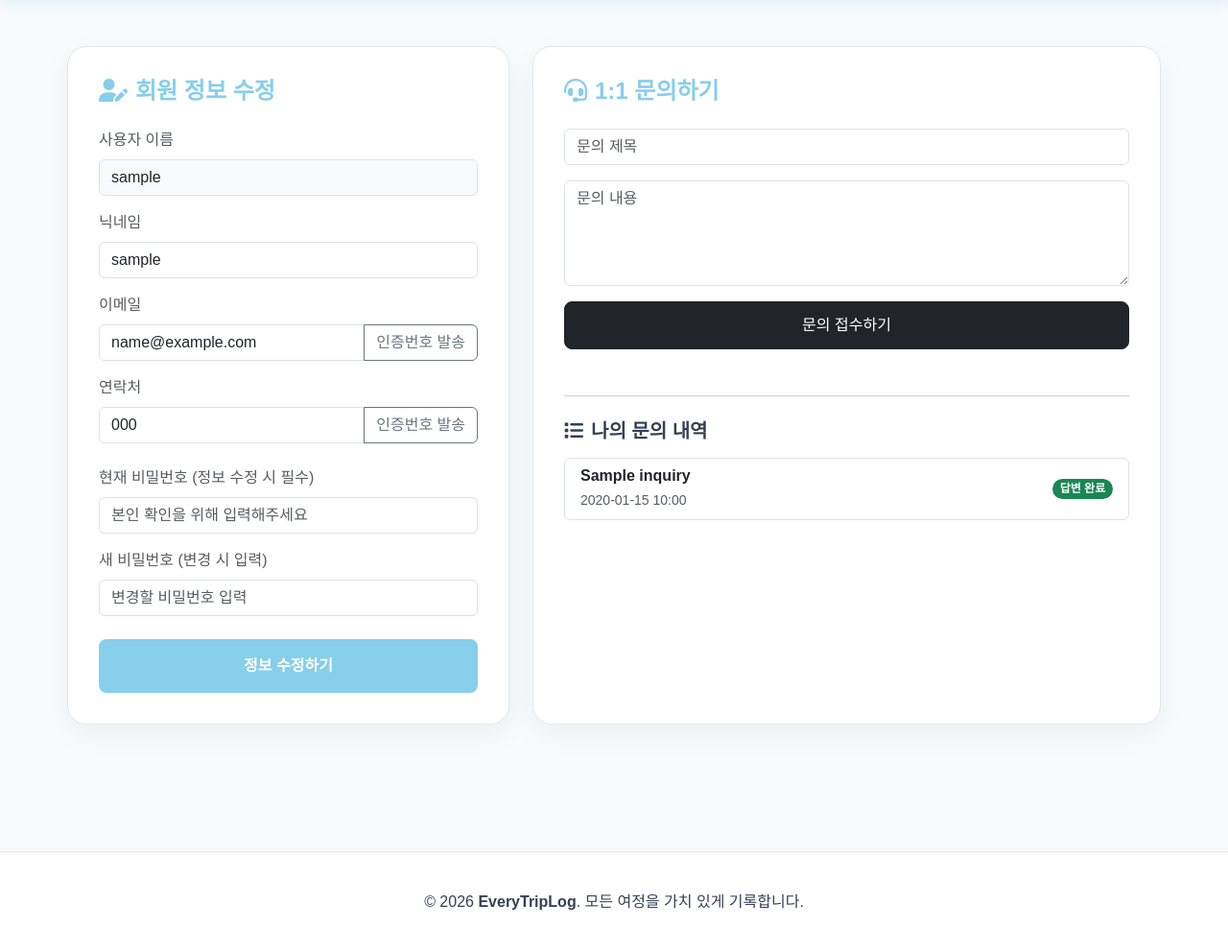
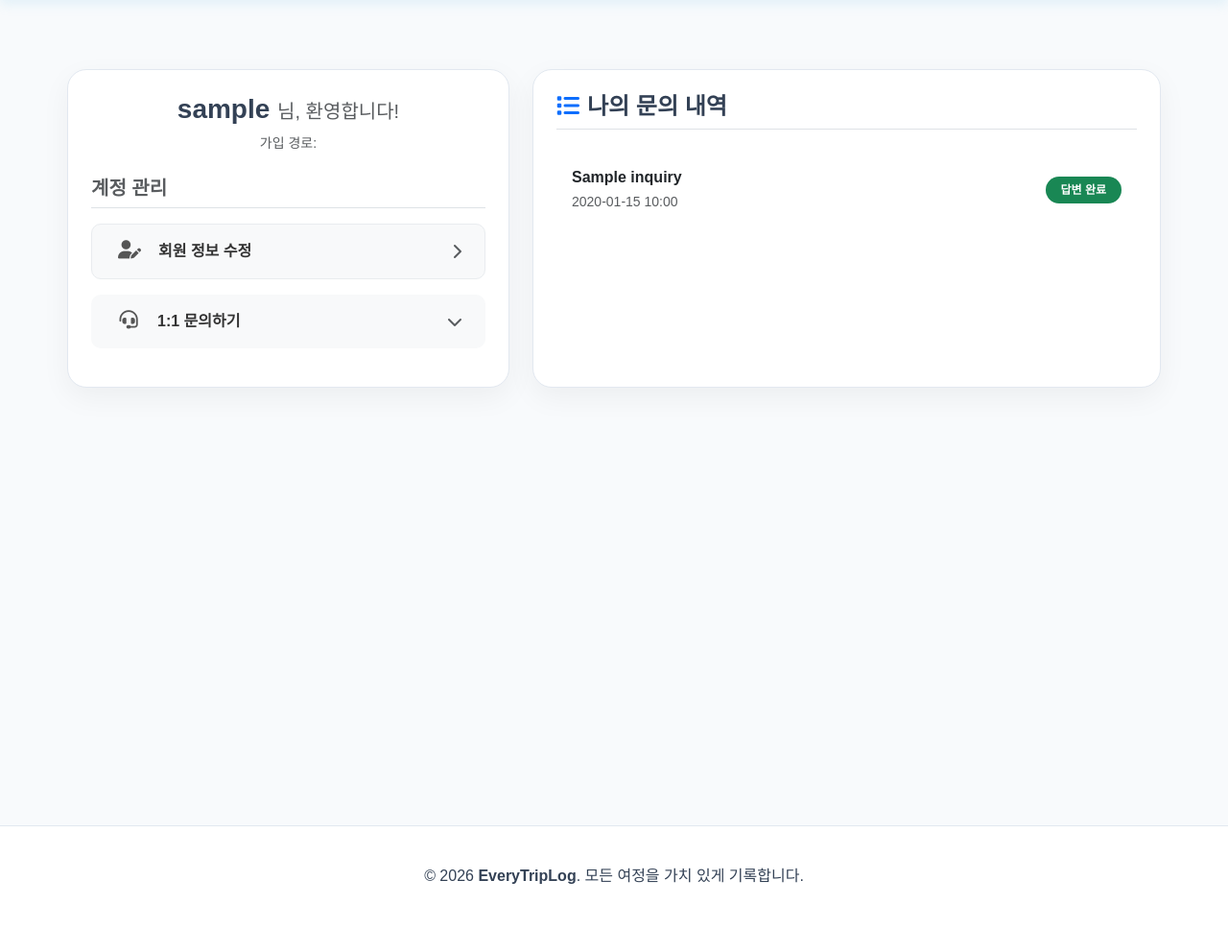
Before and after one commit to mynarne/GNSS, a Flask app: page /mypage/ in a window 1280 px wide. Shown: the part 78-1070 px from the top of the page at 96% size. After the commit the page ends 999 px from the top, so only its background shows below. Run offline with Flask 3, Linux system fonts and the light colour scheme; the visitor is signed in with stand-in values (Sample User, id 1); tables that the repository leaves empty hold one stand-in row (values such as "Sample post"); some web fonts are replaced.

Commit message:
마이페이지 디자인 수정, 계정찾기, 정보 수정하기 추가

```diff
--- a/gnss_app/static/css/mypage.css
+++ b/gnss_app/static/css/mypage.css
@@ -31,3 +31,32 @@
     font-size: 16px;
     border-radius: 8px;
 }
+
+.mypage-menu-btn {
+    display: flex;
+    align-items: center;
+    justify-content: space-between;
+    padding: 1rem 1.5rem;
+    margin-bottom: 1rem;
+    border-radius: 10px;
+    background-color: #f8f9fa;
+    border: 1px solid #e9ecef;
+    color: #333;
+    text-decoration: none;
+    transition: all 0.2s ease-in-out;
+    font-weight: 600;
+}
+
+.mypage-menu-btn:hover {
+    background-color: #e2e6ea;
+    transform: translateY(-2px);
+    color: #000;
+}
+
+.mypage-menu-icon {
+    font-size: 1.2rem;
+    width: 30px;
+    text-align: center;
+    margin-right: 15px;
+    color: #555;
+}
--- a/gnss_app/templates/auth/login.html
+++ b/gnss_app/templates/auth/login.html
@@ -22,6 +22,10 @@
                 <button type="submit" class="auth-submit-btn">이메일로 로그인</button>
             </form>
 
+            <div class="text-center mt-3 mb-2">
+                <a href="{{ url_for('auth.find_account') }}" class="text-decoration-none text-muted small"><i class="fa-solid fa-magnifying-glass me-1"></i>아이디 / 비밀번호 찾기</a>
+            </div>
+
             <div class="divider">또는 SNS 계정으로 로그인</div>
 
             <div class="social-login-area mt-0 mb-0">
--- a/gnss_app/templates/auth/mypage.html
+++ b/gnss_app/templates/auth/mypage.html
@@ -7,94 +7,89 @@
 {% endblock %}
 
 {% block content %}
-    <div class="row">
+    <div class="row mt-4">
         <div class="col-md-5 mb-4">
-            <div class="etl-card h-100">
-                <h4 class="mypage-title">
-                    <i class="fa-solid fa-user-pen mypage-icon"></i>회원 정보 수정
-                </h4>
-                <form action="{{ url_for('mypage.edit_profile') }}" method="POST">
-                    <div class="mb-3">
-                        <label class="form-label text-muted">사용자 이름</label>
-                        <input type="text" name="username" class="form-control bg-light" value="{{ g.user.username }}" readonly>
+            <div class="etl-card h-100 p-4">
+                <div class="text-center mb-4">
+                    <h3 class="fw-bold">{{ g.user.nickname }} <span class="fs-5 fw-normal text-muted">님, 환영합니다!</span></h3>
+                    <p class="text-muted small">
+                        가입 경로:
+                        {% if g.user.provider == 'local' %}이메일
+                        {% elif g.user.provider == 'kakao' %}카카오
+                        {% elif g.user.provider == 'naver' %}네이버
+                        {% endif %}
+                    </p>
+                </div>
+
+                <h5 class="fw-bold mb-3 mt-4 text-muted border-bottom pb-2">계정 관리</h5>
+
+                <a href="{{ url_for('mypage.confirm_user') }}" class="mypage-menu-btn">
+                    <div>
+                        <i class="fa-solid fa-user-pen mypage-menu-icon"></i>회원 정보 수정
                     </div>
+                    <i class="fa-solid fa-chevron-right text-muted"></i>
+                </a>
 
-                    <div class="mb-3">
-                        <label class="form-label text-muted">닉네임</label>
-                        <input type="text" name="nickname" class="form-control" value="{{ g.user.nickname }}" required>
+                {% if g.user.provider == 'local' %}
+                <a href="{{ url_for('mypage.change_password') }}" class="mypage-menu-btn">
+                    <div>
+                        <i class="fa-solid fa-key mypage-menu-icon"></i>비밀번호 변경
                     </div>
+                    <i class="fa-solid fa-chevron-right text-muted"></i>
+                </a>
+                {% endif %}
 
-                    <div class="mb-3">
-                        <label class="form-label text-muted">이메일</label>
-                        <div class="input-group">
-                            <input type="email" name="email" class="form-control" value="{{ g.user.email }}" required>
-                            <button class="btn btn-outline-secondary" type="button">인증번호 발송</button>
-                        </div>
+                <button class="mypage-menu-btn w-100 border-0 text-start" type="button" data-bs-toggle="collapse" data-bs-target="#inquiryFormCollapse" aria-expanded="false" aria-controls="inquiryFormCollapse">
+                    <div>
+                        <i class="fa-solid fa-headset mypage-menu-icon"></i>1:1 문의하기
                     </div>
+                    <i class="fa-solid fa-chevron-down text-muted"></i>
+                </button>
 
-                    <div class="mb-4">
-                        <label class="form-label text-muted">연락처</label>
-                        <div class="input-group">
-                            <input type="text" name="phone_number" class="form-control" value="{{ g.user.phone_number or '' }}"
-                                placeholder="010-0000-0000" oninput="autoHyphen(this)" maxlength="13">
-                            <button class="btn btn-outline-secondary" type="button">인증번호 발송</button>
-                        </div>
+                <div class="collapse mt-2" id="inquiryFormCollapse">
+                    <div class="card card-body bg-light border-0">
+                        <form action="{{ url_for('mypage.create_inquiry') }}" method="POST">
+                            <div class="mb-3">
+                                <input type="text" name="title" class="form-control" placeholder="문의 제목" required>
+                            </div>
+                            <div class="mb-3">
+                                <textarea name="content" class="form-control" rows="4" placeholder="문의 내용" required></textarea>
+                            </div>
+                            <button type="submit" class="btn btn-dark w-100 inquiry-submit-btn">문의 접수하기</button>
+                        </form>
                     </div>
+                </div>
 
-                    <div class="mb-3">
-                        <label class="form-label text-muted">현재 비밀번호 (정보 수정 시 필수)</label>
-                        <input type="password" name="current_password" class="form-control" placeholder="본인 확인을 위해 입력해주세요" required>
-                    </div>
-
-                    <div class="mb-4">
-                        <label class="form-label text-muted">새 비밀번호 (변경 시 입력)</label>
-                        <input type="password" name="password" class="form-control" placeholder="변경할 비밀번호 입력">
-                    </div>
-
-                    <button type="submit" class="btn btn-primary w-100 btn-bouncy mypage-submit-btn">
-                        정보 수정하기
-                    </button>
-                </form>
             </div>
         </div>
 
         <div class="col-md-7 mb-4">
-            <div class="etl-card h-100">
-                <h4 class="mypage-title">
-                    <i class="fa-solid fa-headset mypage-icon"></i>1:1 문의하기
+            <div class="etl-card h-100 p-4">
+                <h4 class="fw-bold mb-4 border-bottom pb-2">
+                    <i class="fa-solid fa-list mypage-icon text-primary me-2"></i>나의 문의 내역
                 </h4>
-                <form action="{{ url_for('mypage.create_inquiry') }}" method="POST" class="mb-5">
-                    <div class="mb-3">
-                        <input type="text" name="title" class="form-control" placeholder="문의 제목" required>
-                    </div>
-                    <div class="mb-3">
-                        <textarea name="content" class="form-control" rows="4" placeholder="문의 내용"
-                            required></textarea>
-                    </div>
-                    <button type="submit" class="btn btn-dark w-100 inquiry-submit-btn">문의 접수하기</button>
-                </form>
 
-                <hr class="mb-4">
-
-                <h5 class="fw-bold mb-3"><i class="fa-solid fa-list mypage-icon"></i>나의 문의 내역</h5>
                 {% if inquiries %}
-                    <div class="list-group">
+                    <div class="list-group list-group-flush">
                         {% for inquiry in inquiries %}
-                            <div class="list-group-item list-group-item-action d-flex justify-content-between align-items-center">
+                            <a href="{{ url_for('mypage.inquiry_detail', inquiry_id=inquiry.id) }}" class="list-group-item list-group-item-action d-flex justify-content-between align-items-center py-3">
                                 <div>
-                                    <h6 class="mb-1 fw-bold">{{ inquiry.title }}</h6>
+                                    <h6 class="mb-1 fw-bold text-dark">{{ inquiry.title }}</h6>
                                     <small class="text-muted">{{ inquiry.created_at.strftime('%Y-%m-%d %H:%M') }}</small>
                                 </div>
-                            {% if inquiry.is_answered %}
-                                <span class="badge bg-success rounded-pill">답변 완료</span>
-                            {% else %}
-                                <span class="badge bg-secondary rounded-pill">답변 대기</span>
-                            {% endif %}
-                            </div>
+                                {% if inquiry.is_answered %}
+                                    <span class="badge bg-success rounded-pill px-3 py-2">답변 완료</span>
+                                {% else %}
+                                    <span class="badge bg-secondary rounded-pill px-3 py-2">답변 대기</span>
+                                {% endif %}
+                            </a>
                         {% endfor %}
                     </div>
                 {% else %}
-                    <p class="text-muted text-center py-4">등록된 문의 내역이 없습니다.</p>
+                    <div class="text-center py-5">
+                        <i class="fa-regular fa-comment-dots fa-3x text-muted mb-3"></i>
+                        <p class="text-muted">등록된 문의 내역이 없습니다.</p>
+                    </div>
                 {% endif %}
             </div>
         </div>
--- a/gnss_app/views/auth_view.py
+++ b/gnss_app/views/auth_view.py
@@ -24,6 +24,13 @@ def get_kst_now():
     kst = timezone(timedelta(hours=9))
     return datetime.now(kst)
 
+# 시간 객체 포맷팅
+def format_kst_time(dt_obj):
+    if not dt_obj:
+        return ''
+
+    return dt_obj.strftime('%Y.%m.%D %H:%M')
+
 # 앱에 요청이 들어올 때마다 가장 먼저 실행
 @bp.before_app_request
 def load_logged_in_user():
@@ -34,9 +41,6 @@ def load_logged_in_user():
     else:
         # 세션에 아이디가 있으면 DB에서 유저 정보를 찾아서 g.user에 넣어줌
         g.user = User.query.get(user_id)
-
-
-######### 검증 및 포맷팅 헬퍼 함수 #########
 
 
 # 차단할 도메인 리스트
@@ -108,13 +112,6 @@ def login_required(view):
 
         return view(*args, **kwargs)
     return wrapped_view
-
-
-#########################################
-
-
-
-######### [API] 비동기(AJAX) 검증 및 통신 라우터 #########
 
 
 # 이메일 중복 체크
@@ -274,13 +271,6 @@ def verify_code():
     return jsonify({"status": "success", "message": "본인 인증이 완료되었습니다!"})
 
 
-##############################################
-
-
-
-######### [WEB] 폼 전송(Submit) 라우터 #########
-
-
 # 회원가입 로직
 @bp.route("/signup", methods=["GET", "POST"])
 def signup():
@@ -367,7 +357,7 @@ def login():
                 return redirect(url_for("auth.login"))
 
             if user.is_suspended():
-                unlock_time = user.suspended_until.strftime('%Y-%m-%d %H:%M')
+                unlock_time = format_kst_time(user.suspended_until)
                 flash(f"정지된 계정입니다. {unlock_time} 이후에 이용 가능합니다.")
                 return redirect(url_for("auth.login"))
 
@@ -467,7 +457,7 @@ def callback_naver():
             return f"<script>alert('영구 정지된 계정입니다.'); window.location.href='{url_for('auth.login')}';</script>"
 
         if user.is_suspended():
-            unlock_time = user.suspended_until.strftime('%Y-%m-%d %H:%M')
+            unlock_time = format_kst_time(user.suspended_until)
             return f"<script>alert('정지된 계정입니다.\\n해제 일시: {unlock_time}'); window.location.href='{url_for('auth.login')}';</script>"
 
         # 정지 기간 종료 시 자동 해제
@@ -575,7 +565,7 @@ def callback_kakao():
             return f"<script>alert('영구 정지된 계정입니다.'); window.location.href='{url_for('auth.login')}';</script>"
 
         if user.is_suspended():
-            unlock_time = user.suspended_until.strftime('%Y-%m-%d %H:%M')
+            unlock_time = format_kst_time(user.suspended_until)
             return f"<script>alert('정지된 계정입니다.\\n해제 일시: {unlock_time}'); window.location.href='{url_for('auth.login')}';</script>"
 
         # 정지 기간 종료 시 자동 해제
@@ -653,3 +643,63 @@ def social_signup():
     session.pop("social_data", None)
     flash(f"{nickname}님, 회원가입이 완료되었습니다! 다시 로그인해주세요.")
     return redirect(url_for("auth.login"))
+
+
+# 계정 찾기 뷰 페이지 렌더링
+@bp.route("/find-account", methods=["GET"])
+def find_account():
+    # 아이디 찾기와 비밀번호 찾기 탭이 있는 HTML 렌더링
+    return render_template("auth/find_account.html")
+
+
+# 아이디(이메일) 찾기 로직
+@bp.route("/find-id", methods=["POST"])
+def find_id():
+    if request.method == "POST":
+        username = request.form.get("username", "").strip()
+        raw_phone = request.form.get("phone_number", "")
+        phone_number = format_phone_number(raw_phone)
+
+        user = User.query.filter_by(username=username, phone_number=phone_number).first()
+        if user:
+            # 이메일 마스킹 처리 logic
+            email_parts = user.email.split('@')
+            masked_id = email_parts[0][:3] + '*' * (len(email_parts[0]) - 3) if len(email_parts[0]) > 3 else email_parts[0][:1] + '*' * (len(email_parts[0]) - 1)
+            flash(f"회원님의 이메일은 [{masked_id}@{email_parts[1]}] 입니다.")
+        else:
+            flash("일치하는 정보가 없습니다.")
+
+    # GET일 때는 아이디 찾기 전용 화면 (또는 통합 페이지의 ID 탭)
+    return render_template("auth/find_id.html")
+
+
+# 비밀번호 재설정 (임시 비밀번호 발급)
+@bp.route("/reset-password", methods=["POST"])
+def reset_password():
+    if request.method == "POST":
+        username = request.form.get("username", "").strip()
+        email = request.form.get("email", "").strip()
+
+        user = User.query.filter_by(username=username, email=email).first()
+        if user:
+            if user.provider != 'local':
+                flash(f"해당 계정은 {user.provider.upper()} 로그인을 이용해주세요.")
+                return redirect(url_for("auth.reset_password"))
+
+            # 임시 비밀번호 생성 및 발송 로직
+            temp_pw = ''.join(random.choices(string.ascii_letters + string.digits + "!@#$%", k=10))
+            user.set_password(temp_pw)
+            db.session.commit()
+
+            try:
+                msg = Message("[EveryTripLog] 임시 비밀번호 발급", recipients=[user.email])
+                msg.body = f"임시 비밀번호: [{temp_pw}]\n로그인 후 즉시 변경해주세요."
+                mail.send(msg)
+                flash("이메일로 임시 비밀번호가 발송되었습니다.")
+                return redirect(url_for("auth.login"))
+            except Exception as e:
+                flash("메일 발송 중 오류가 발생했습니다.")
+        else:
+            flash("일치하는 정보가 없습니다.")
+
+    return render_template("auth/reset_password.html")
--- a/gnss_app/views/mypage_view.py
+++ b/gnss_app/views/mypage_view.py
@@ -1,7 +1,7 @@
 ### 마이페이지 라우팅
 
 import re
-from flask import Blueprint, render_template, request, g, flash, redirect, url_for, session, jsonify
+from flask import Blueprint, render_template, request, g, flash, redirect, url_for, session, jsonify, abort
 from gnss_app.models.user import db, User
 from gnss_app.models.inquiry import Inquiry
 from gnss_app.views.auth_view import login_required
@@ -26,64 +26,111 @@ def index():
     my_inquiries = Inquiry.query.filter_by(user_id=g.user.id).order_by(Inquiry.created_at.desc()).all()
     return render_template('auth/mypage.html', inquiries=my_inquiries)
 
-@bp.route('/edit', methods=['POST'])
+
+# 정보 수정 전 비밀번호로 유저 검증 (소셜 로그인은 소셜 재인증)
+@bp.route('/confirm', methods=['GET', 'POST'])
+@login_required
+def confirm_user():
+    if g.user.provider != 'local':
+        session['profile_auth'] = True
+        return redirect(url_for('mypage.edit_profile'))
+
+    if request.method == 'POST':
+        password = request.form.get("password")
+        if g.user.check_password(password):
+            session['profile_auth'] = True
+            return redirect(url_for('mypage.edit_profile'))
+        flash("비밀번호가 일치하지 않습니다!")
+
+    return render_template('auth/confirm_user.html') # 비밀번호 입력 화면
+
+
+# 회원 정보 수정 (닉네임, 이메일, 전화번호)
+@bp.route('/edit', methods=['GET', 'POST'])
 @login_required
 def edit_profile():
-    # 웹 폼 방식 데이터 가져오기
-    data = request.form
+    # 보안 검증: '비밀번호 확인' 단계를 거치지 않고 주소창으로 들어올 경우 대비
+    if g.user.provider == 'local' and not session.get('profile_auth'):
+        flash("보안을 위해 비밀번호를 다시 확인해주세요.")
+        return redirect(url_for('mypage.confirm_user'))
+
     user = User.query.get(g.user.id)
 
-    # 보안 검증: 비밀번호를 한 번 더 확인하여 본인 인증
-    current_password = data.get("current_password")
-    if not current_password or not user.check_password(current_password):
-        flash("현재 비밀번호가 일치하지 않습니다!")
+    if request.method == 'POST':
+        data = request.form
+        new_nickname = data.get("nickname")
+        new_email = data.get("email")
+        raw_phone = data.get("phone_number")
+        new_phone = format_phone_number(raw_phone)
+
+        # 본인 인증 세션 체크 (이메일/전화번호 변경 시)
+        if (new_email and new_email != user.email) or (new_phone and new_phone != user.phone_number):
+            if not session.get('is_verified'):
+                flash("정보 변경을 위해 먼저 본인 인증을 해주세요!")
+                return render_template('auth/edit_profile.html', user=user)
+
+            if (new_email and new_email != session.get('verified_target')) and (new_phone and new_phone != session.get('verified_target')):
+                flash("인증받은 정보와 수정하려는 정보가 다릅니다!")
+                return render_template('auth/edit_profile.html', user=user)
+
+        # 닉네임 중복 체크 (본인 닉네임이 아닐 때만)
+        if new_nickname and new_nickname != user.nickname:
+            if User.query.filter_by(nickname=new_nickname).first():
+                flash("이미 존재하는 닉네임입니다!")
+                return render_template('auth/edit_profile.html', user=user)
+            user.nickname = new_nickname
+
+        # 실제 DB 값 변경
+        if new_email and new_email != user.email:
+            user.email = new_email
+        if new_phone and new_phone != user.phone_number:
+            user.phone_number = new_phone
+
+        db.session.commit()
+
+        # 수정 완료 후 인증 세션들 파기
+        session.pop('is_verified', None)
+        session.pop('verified_target', None)
+        session.pop('profile_auth', None) # 재검증 세션도 함께 파기
+
+        flash("회원 정보가 성공적으로 수정되었습니다!")
         return redirect(url_for('mypage.index'))
 
-    new_nickname = data.get("nickname")
-    new_email = data.get("email")
-    raw_phone = data.get("phone_number")
-    new_phone = format_phone_number(raw_phone)
-    new_password = data.get("password")
+    return render_template('auth/edit_profile.html', user=user)
 
-    # 이메일이나 전화번호를 바꿀 때만 작동하는 인증 세션
-    if (new_email and new_email != user.email) or (new_phone and new_phone != user.phone_number):
-        # verify-code에서 통과한 값 확인
-        if not session.get('is_verified'):
-            flash("이메일/전화번호 변경을 위해 먼저 본인 인증을 해주세요!")
-            return redirect(url_for('mypage.index'))
 
-        # 바꿀 값과 인증받은 값이 일치하는지도 확인
-        if (new_email and new_email != session.get('verified_target')) and (new_phone and new_phone != session.get('verified_target')):
-             flash("인증받은 정보와 수정하려는 정보가 다릅니다!")
-             return redirect(url_for('mypage.index'))
+# 비밀번호 변경 로직
+@bp.route('/change-password', methods=['GET', 'POST'])
+@login_required
+def change_password():
+    # 소셜 유저는 DB에 비밀번호가 없으므로 변경 불가
+    if g.user.provider != 'local':
+        flash("소셜 로그인 유저는 변경이 불가능합니다!")
+        return redirect(url_for('mypage.index'))
 
-    # 실제 DB 값 변경 로직
-    if new_email and new_email != user.email:
-        user.email = new_email
-    if new_phone and new_phone != user.phone_number:
-        user.phone_number = new_phone
-    if new_nickname and new_nickname != user.nickname:
-        # 닉네임 중복 체크
-        if User.query.filter_by(nickname=new_nickname).first():
-            flash("이미 존재하는 닉네임입니다!")
-            return redirect(url_for('mypage.index'))
-        user.nickname = new_nickname
+    if request.method == 'POST':
+        current_pw = request.form.get("current_password")
+        new_pw = request.form.get("new_password")
+        new_pw_confirm = request.form.get("new_password_confirm")
 
-    # 비밀번호 변경 시 암호화 및 기존 세션 만료 처리 (자동 로그아웃 유도)
-    if new_password:
-        user.set_password(new_password)
-        db.session.commit()
-        session.clear()
-        flash("비밀번호가 변경되어 다시 로그인이 필요합니다!")
-        return redirect(url_for('auth.login'))
+        # 서버단 최종 일치 확인
+        if new_pw != new_pw_confirm:
+            flash("새 비밀번호가 일치하지 않습니다.")
+            return render_template('auth/change_password.html')
 
-    # 저장 및 인증 세션 파기 (재사용 방지)
-    db.session.commit()
-    session.pop('is_verified', None)
-    session.pop('verified_target', None)
+        # 현재 비밀번호 검증 및 변경
+        if g.user.check_password(current_pw):
+            g.user.set_password(new_pw)
+            db.session.commit()
 
-    flash("회원 정보가 성공적으로 수정되었습니다!")
-    return redirect(url_for('mypage.index'))
+            # 바로 로그아웃하지 않고 성공 안내 페이지로 리다이렉트
+            # 세션은 아직 유지된 상태
+            return render_template('auth/password_success.html')
+
+        flash("현재 비밀번호가 일치하지 않습니다.")
+
+    return render_template('auth/change_password.html')
+
 
 @bp.route('/inquiry/create', methods=['POST'])
 @login_required
@@ -97,3 +144,14 @@ def create_inquiry():
 
     flash("1:1 문의가 등록되었습니다. 관리자 확인 후 답변 드리겠습니다!")
     return redirect(url_for('mypage.index'))
+
+
+# 문의 상세 보기
+@bp.route('/inquiry/<int:inquiry_id>')
+@login_required
+def inquiry_detail(inquiry_id):
+    inquiry = Inquiry.query.get_or_404(inquiry_id)
+    # 본인 글만 보기 (관리자는 예외)
+    if inquiry.user_id != g.user.id and g.user.role != 'admin':
+        abort(403)
+    return render_template('auth/inquiry_detail.html', inquiry=inquiry)
```
Also changed, not shown: gnss_app/static/css/auth.css (+46 -9 lines), gnss_app/static/js/auth.js (+47 -0 lines), gnss_app/templates/auth/change_password.html (added, +47 -0 lines), gnss_app/templates/auth/confirm_user.html (added, +29 -0 lines), gnss_app/templates/auth/edit_profile.html (added, +52 -0 lines), gnss_app/templates/auth/find_account.html (added, +65 -0 lines).
